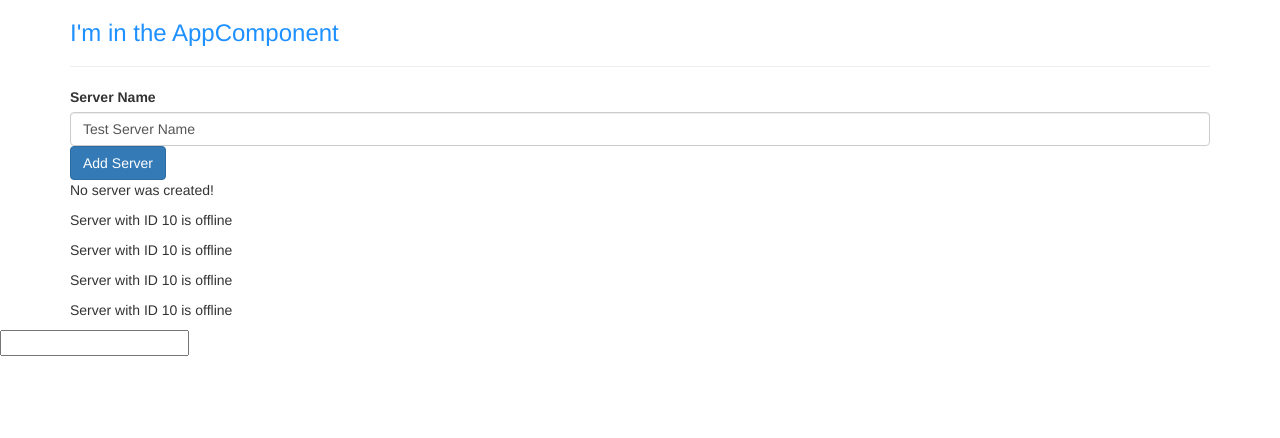
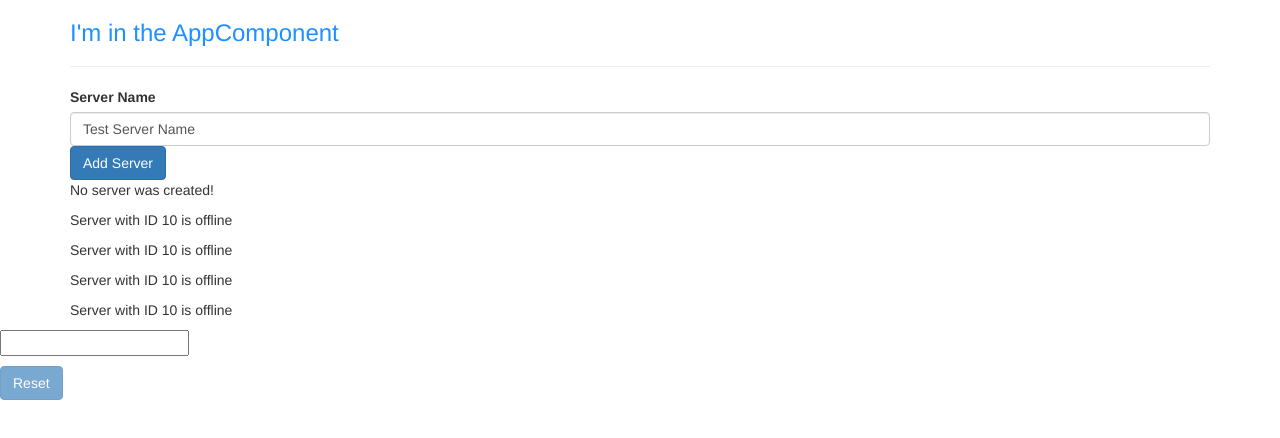
Before and after one commit to neulxy/AngularCompleteGuide, an Angular app: page / in a window 1280 px wide. Shown: the top 438 px of the page. Built offline with nearby package versions, Linux system fonts and the light colour scheme.

Commit message:
add a reset button clickable only when the input is empty

```diff
--- a/src/app/assignment-two-databinding/assignment-two-databinding.component.html
+++ b/src/app/assignment-two-databinding/assignment-two-databinding.component.html
@@ -1,2 +1,3 @@
 <input type="text" [(ngModel)]="username" />
 <p>{{ username }}</p>
+<button class="btn btn-primary" [disabled]="isUsernameEmpty()">Reset</button>
--- a/src/app/assignment-two-databinding/assignment-two-databinding.component.ts
+++ b/src/app/assignment-two-databinding/assignment-two-databinding.component.ts
@@ -11,4 +11,8 @@ export class AssignmentTwoDatabindingComponent implements OnInit {
   username = '';
 
   ngOnInit(): void {}
+
+  isUsernameEmpty() {
+    return this.username === '';
+  }
 }
```
